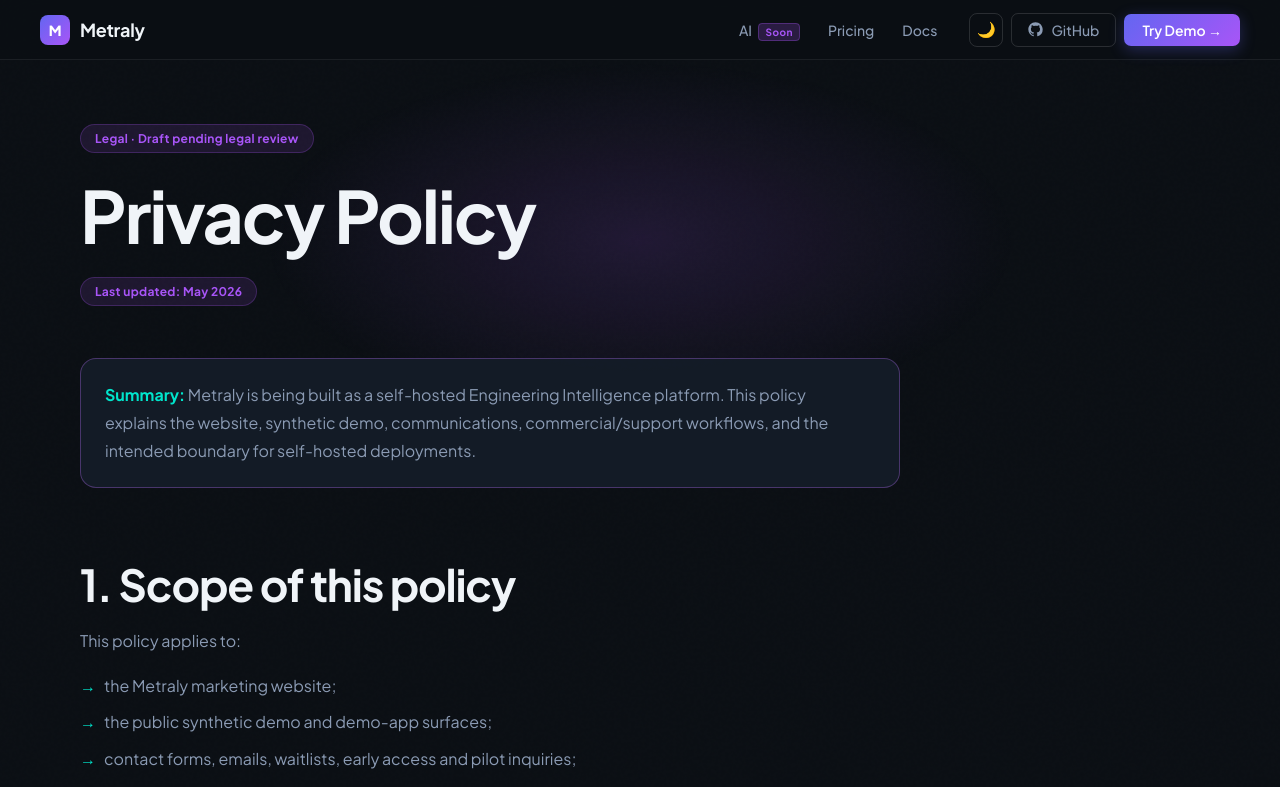
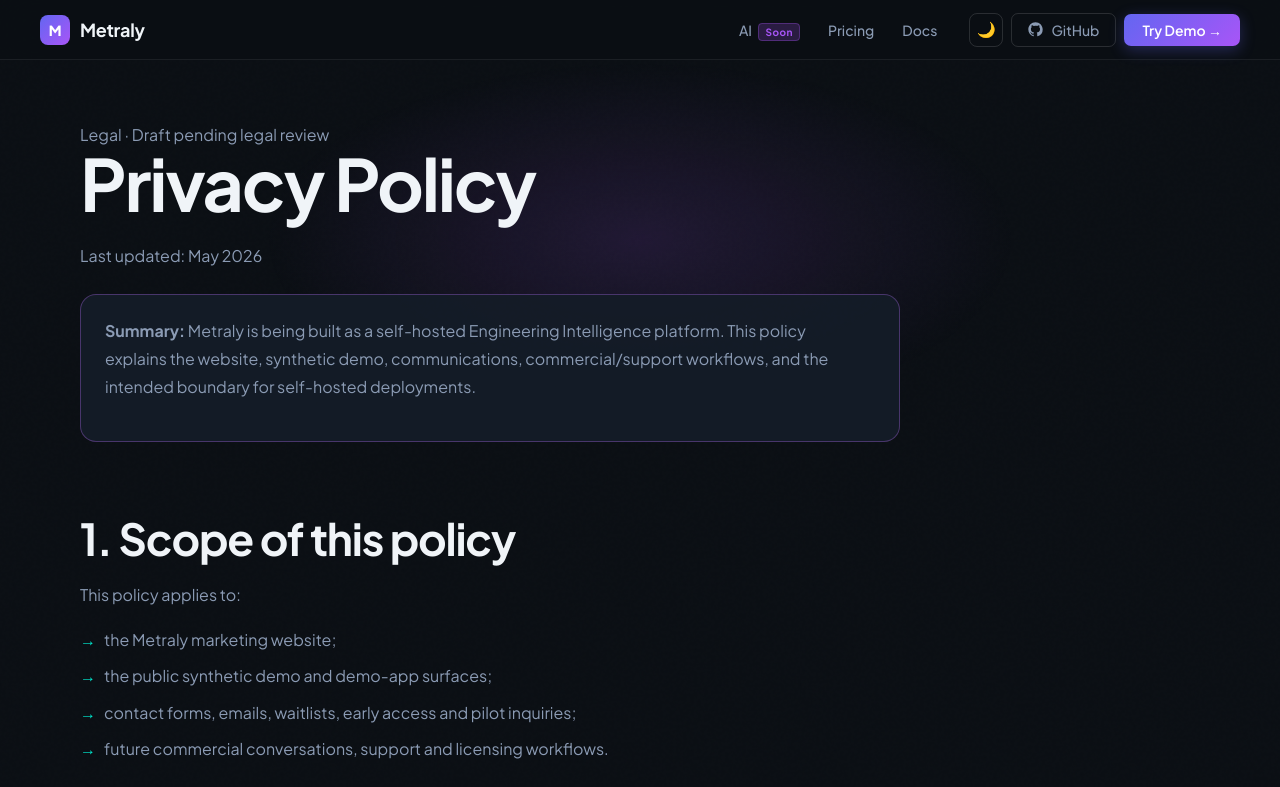
Before and after one commit to getmetraly/website, a Next.js app: page /privacy in a window 1280 px wide. Shown: the top 787 px of the page. Built offline with nearby package versions, Linux system fonts and the light colour scheme.

Commit message:
style: migrate privacy page to ui primitives

```diff
--- a/app/privacy/page.tsx
+++ b/app/privacy/page.tsx
@@ -1,5 +1,5 @@
-import Link from "next/link";
 import { SiteShell } from "@/components/site-shell";
+import { ContentPage, Highlight, Note, Prose } from "@/components/ui/primitives";
 
 export const metadata = {
   title: "Privacy Policy — Metraly",
@@ -10,21 +10,25 @@
 export default function PrivacyPage() {
   return (
     <SiteShell>
-      <main>
+      <ContentPage>
+        <Prose>
           <div className="page-label">Legal · Draft pending legal review</div>
           <h1>Privacy Policy</h1>
           <div className="updated">Last updated: May 2026</div>
+        </Prose>
 
-        <div className="highlight">
+        <Highlight>
+          <Prose>
             <p>
-            <strong style={{ color: "var(--cyan)" }}>Summary:</strong> Metraly
-            is being built as a self-hosted Engineering Intelligence platform.
-            This policy explains the website, synthetic demo, communications,
-            commercial/support workflows, and the intended boundary for
-            self-hosted deployments.
+              <strong>Summary:</strong> Metraly is being built as a self-hosted
+              Engineering Intelligence platform. This policy explains the website,
+              synthetic demo, communications, commercial/support workflows, and
+              the intended boundary for self-hosted deployments.
             </p>
-        </div>
+          </Prose>
+        </Highlight>
 
+        <Prose>
           <h2>1. Scope of this policy</h2>
           <p>This policy applies to:</p>
           <ul>
@@ -271,12 +275,13 @@
             <br />
             General inquiries: <a href="mailto:hello@metraly.io">hello@metraly.io</a>
           </p>
+        </Prose>
 
-        <div className="note">
+        <Note>
           This page is a public draft and should be reviewed by legal counsel
           before production/commercial use.
-        </div>
-      </main>
+        </Note>
+      </ContentPage>
     </SiteShell>
   );
 }
```
Lines whose indentation alone changed are shown as unchanged.
